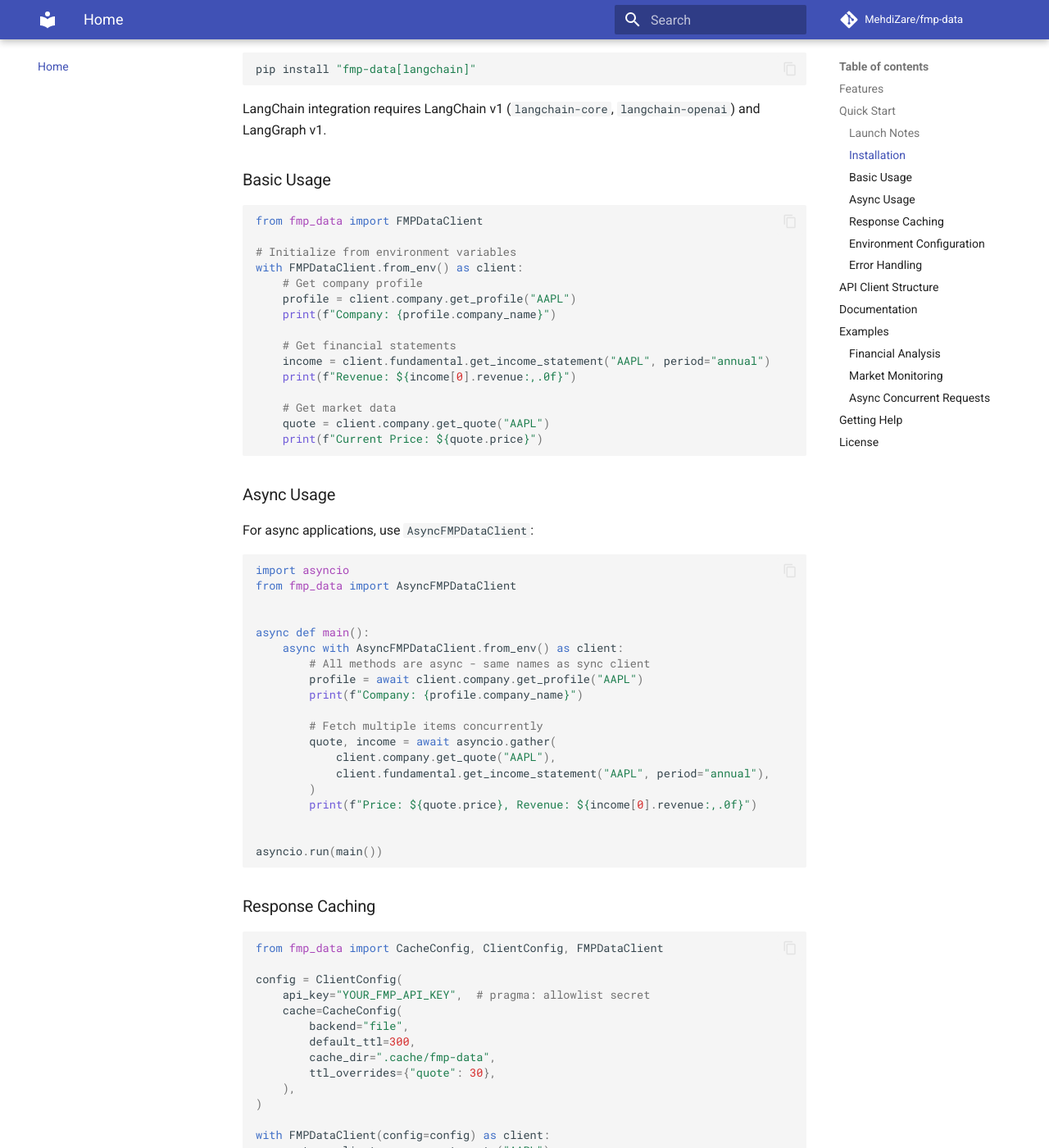
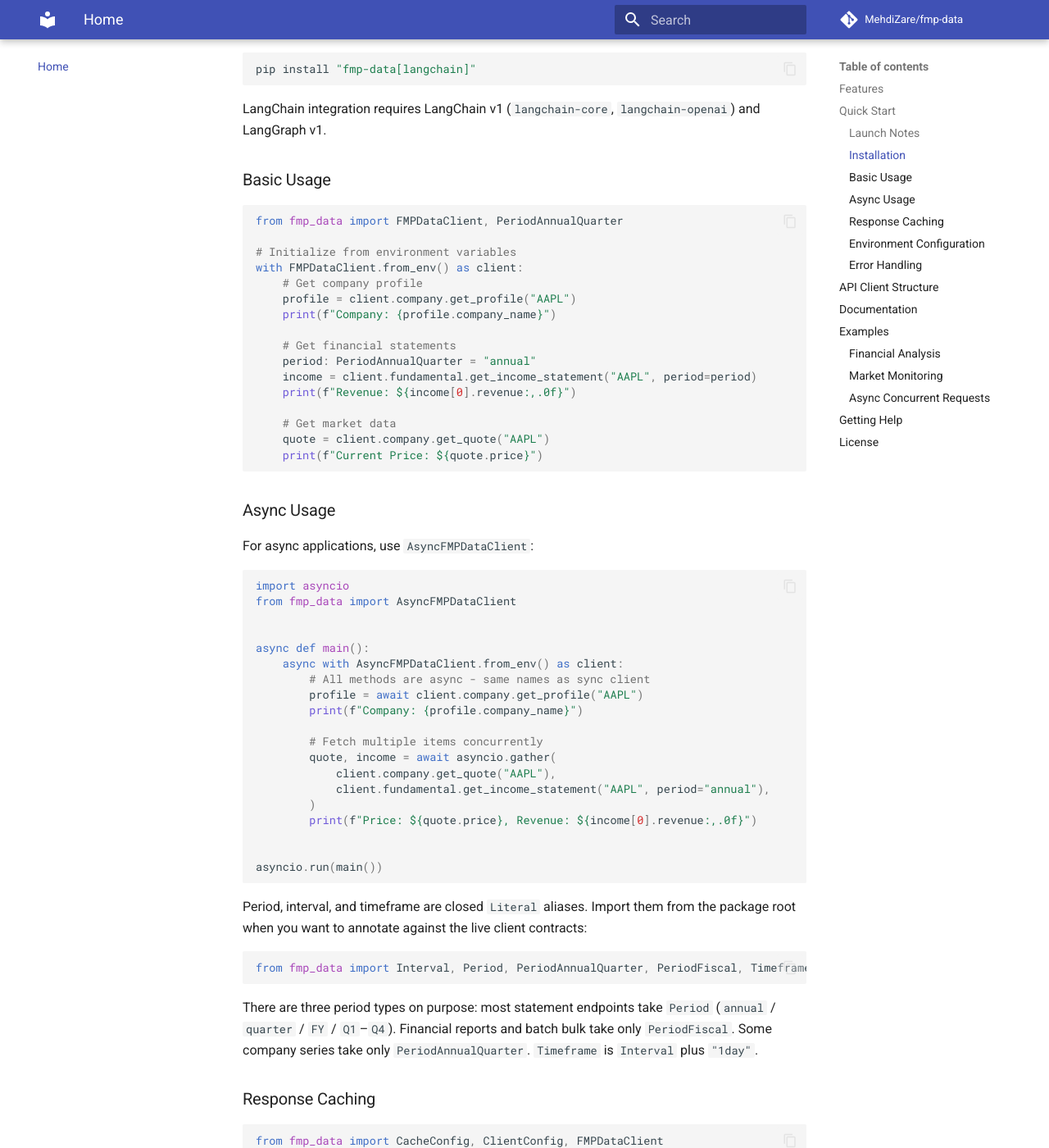
Before and after one commit to MehdiZare/fmp-data, an MkDocs documentation site: the page built from docs/index.md, in a window 1280 px wide and 1400 px high, scrolled down 1250 px. Shown: the whole window at 82% size. Built offline with MkDocs 1.6.1 and Material for MkDocs 9.7.7, drawn with Linux system fonts in a browser that asks for light colours; comment, search, counter and statistics services are not loaded; the version menu is left out.

Commit message:
feat(schema): derive leftover enums and re-export closed vocabularies
Unpack ReportingPeriodEnum, IntervalEnum, and IntradayTimeInterval
from the Literal tuples. Point TimeInterval at TechnicalInterval
and drop the hardcoded alternative interval validator. Re-export
Period, PeriodFiscal, PeriodAnnualQuarter, Interval, and Timeframe
from fmp_data.

Closes #307
Closes #308
Closes #309

````diff
--- a/docs/index.md
+++ b/docs/index.md
@@ -66,7 +66,7 @@ LangChain integration requires LangChain v1 (`langchain-core`, `langchain-openai
 ### Basic Usage
 
 ```python
-from fmp_data import FMPDataClient
+from fmp_data import FMPDataClient, PeriodAnnualQuarter
 
 # Initialize from environment variables
 with FMPDataClient.from_env() as client:
@@ -75,7 +75,8 @@ with FMPDataClient.from_env() as client:
     print(f"Company: {profile.company_name}")
 
     # Get financial statements
-    income = client.fundamental.get_income_statement("AAPL", period="annual")
+    period: PeriodAnnualQuarter = "annual"
+    income = client.fundamental.get_income_statement("AAPL", period=period)
     print(f"Revenue: ${income[0].revenue:,.0f}")
 
     # Get market data
@@ -108,6 +109,19 @@ async def main():
 
 asyncio.run(main())
 ```
+
+Period, interval, and timeframe are closed `Literal` aliases. Import them
+from the package root when you want to annotate against the live client
+contracts:
+
+```python
+from fmp_data import Interval, Period, PeriodAnnualQuarter, PeriodFiscal, Timeframe
+```
+
+There are three period types on purpose: most statement endpoints take
+`Period` (`annual` / `quarter` / `FY` / `Q1`–`Q4`). Financial reports and
+batch bulk take only `PeriodFiscal`. Some company series take only
+`PeriodAnnualQuarter`. `Timeframe` is `Interval` plus `"1day"`.
 
 ### Response Caching
 
````
Also changed, not shown: CHANGELOG.md (+14 -0 lines), LLM.md (+13 -0 lines), README.md (+11 -5 lines), docs/api/reference.md (+13 -0 lines), fmp_data/__init__.py (+12 -0 lines), 5 other files.
